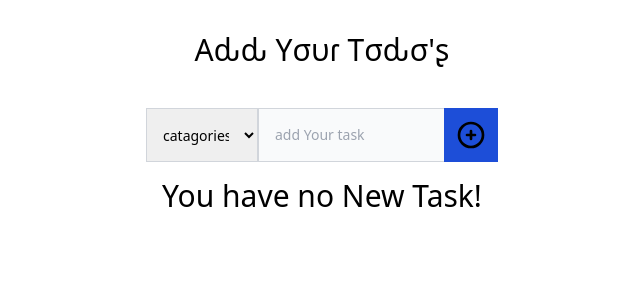
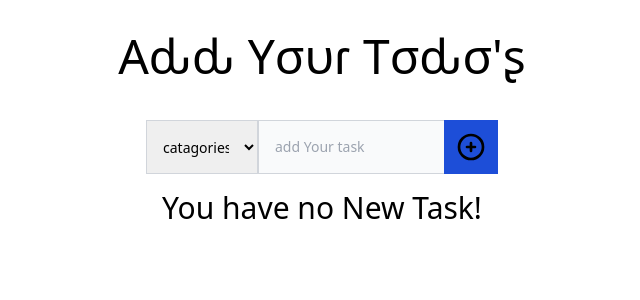
Before and after one commit to henok8515/AIQEM, a React (Vite) app: page / in a window 1280 px wide. Shown: the top 300 px of the page, without its empty margins (318-958 px from the left). Built offline with nearby package versions, Linux system fonts and the light colour scheme.

Commit message:
claning up the ui

```diff
--- a/src/App.tsx
+++ b/src/App.tsx
@@ -24,9 +24,7 @@ function App() {
   }, [todos])
   return (
     <div className="flex  h-screen overflow-hidden flex-col items-center pt-6">
-      <h1 className=" text-4xl sm:text-3xl md:text-3xl mt-2 ">
-        Aԃԃ Yσυɾ Tσԃσ'ʂ
-      </h1>
+      <h1 className=" sm:text-5xl text-4xl  text-2xl mt-2 ">Aԃԃ Yσυɾ Tσԃσ'ʂ</h1>
       <Form
         catagories={catagories}
         setCatagories={setCatagories}
--- a/src/components/Form.tsx
+++ b/src/components/Form.tsx
@@ -29,7 +29,7 @@ function Form({ input, setInput, addTodo, catagories, setCatagories }: Props) {
           <input
             type="search"
             id="search-dropdown"
-            className="block p-4 w-96 z-20 sm:w-60 w-56 text-sm text-gray-900 bg-gray-50 rounded-e-lg rounded-s-gray-100 rounded-s-2 border border-gray-300 focus:ring-blue-500 focus:border-blue-500 dark:bg-gray-700 dark:border-gray-600 dark:placeholder-gray-400 dark:text-white dark:focus:border-blue-500"
+            className="block p-4  z-20 sm:w-60 w-56 text-sm text-gray-900 bg-gray-50 rounded-e-lg rounded-s-gray-100 rounded-s-2 border border-gray-300 focus:ring-blue-500 focus:border-blue-500 dark:bg-gray-700 dark:border-gray-600 dark:placeholder-gray-400 dark:text-white dark:focus:border-blue-500"
             required
             name="message"
             value={input}
--- a/src/screen/Todo.tsx
+++ b/src/screen/Todo.tsx
@@ -97,7 +97,7 @@ function Todo({ todos, setTodos, todo }: Props) {
               style={{
                 textDecoration: todo.isDone ? 'line-through' : 'none',
               }}
-              className="font-serif text-sm sm:text-2xl font-thin capitalize ">
+              className="font-serif  sm:text-3xl text-xs font-thin capitalize ">
               {todo.todo}
               {todo.isDone ? (
                 <button className="bg-blue-500 ml-3 text-white font-thin py-1 px-2 rounded">
@@ -157,7 +157,7 @@ function Todo({ todos, setTodos, todo }: Props) {
                 {editTodo ? (
                   <button
                     type="button"
-                    className="sm:w-20 sm:text-xs text-white w-40 no-underline bg-gray-800  focus:ring-4 font-medium rounded-lg text-sm px-5 py-2.5 me-2 mb-2 dark:bg-gray-800 dark:hover:bg-gray-700 dark:focus:ring-gray-700 dark:border-gray-700">
+                    className=" text-xs  sm:text-xs text-white w-30 sm:w-56 no-underline bg-gray-800  focus:ring-4 font-medium rounded-lg text-sm px-5 py-2.5 me-2 mb-2 dark:bg-gray-800 dark:hover:bg-gray-700 dark:focus:ring-gray-700 dark:border-gray-700">
                     {todo.catagories}
                   </button>
                 ) : null}
```
